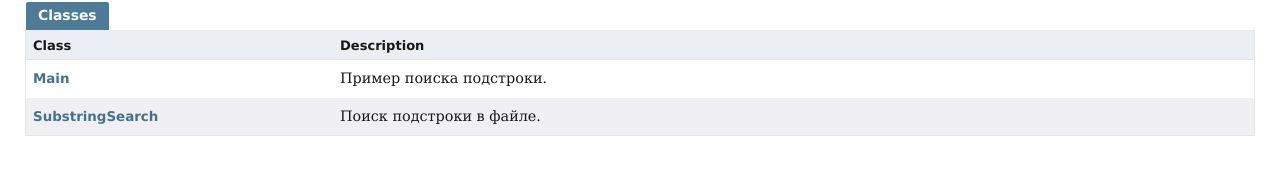
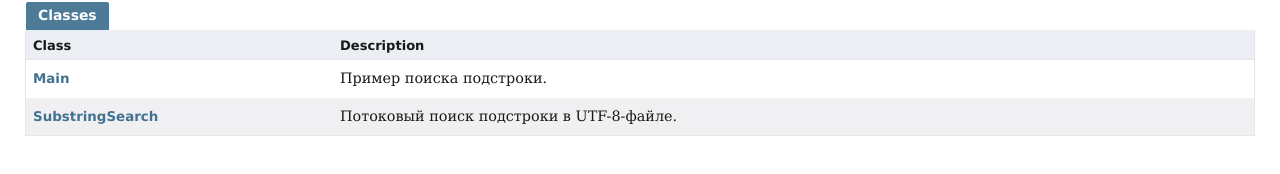
Before and after one commit to 4zau/OOP, a plain HTML site: page task131/allclasses-index.html in a window 1280 px wide. Shown: the part 142-316 px from the top of the page. Drawn offline with Linux system fonts and the light colour scheme.

Commit message:
Deploying to gh-pages from @ 4zau/OOP@5d8690fabce1054f79d760e687af72c98ff680bd 🚀

```diff
--- a/task131/allclasses-index.html
+++ b/task131/allclasses-index.html
@@ -60,7 +60,7 @@ loadScripts(document, 'script');</script>
 </div>
 <div class="col-first odd-row-color all-classes-table all-classes-table-tab2"><a href="ru/nsu/esapronov/task131/SubstringSearch.html" title="class in ru.nsu.esapronov.task131">SubstringSearch</a></div>
 <div class="col-last odd-row-color all-classes-table all-classes-table-tab2">
-<div class="block">Поиск подстроки в файле.</div>
+<div class="block">Потоковый поиск подстроки в UTF-8-файле.</div>
 </div>
 </div>
 </div>
```
Also changed, not shown: task131/index-all.html (+1 -1 lines), task131/ru/nsu/esapronov/task131/SubstringSearch.html (+1 -1 lines), task131/ru/nsu/esapronov/task131/package-summary.html (+1 -1 lines).
